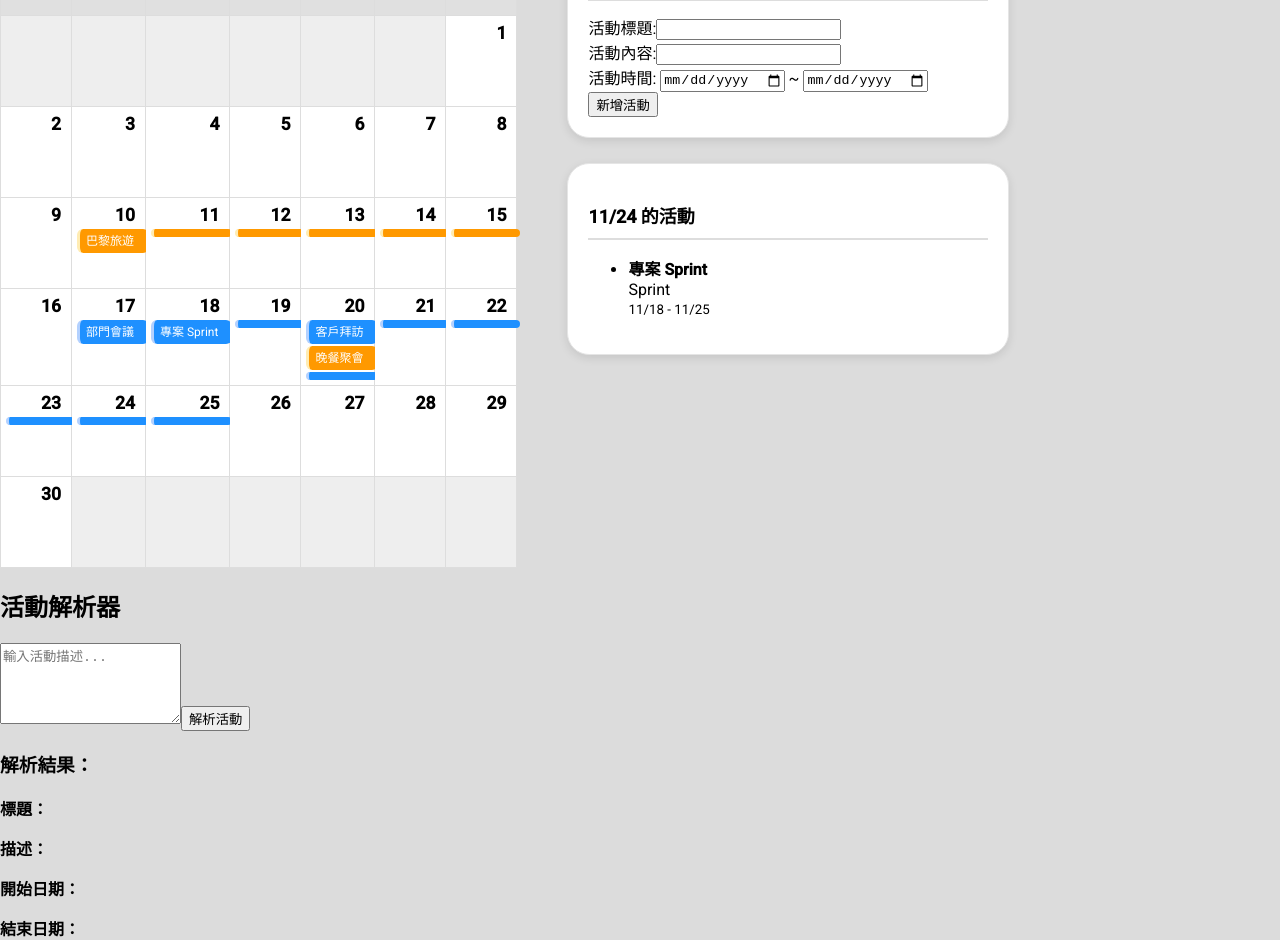
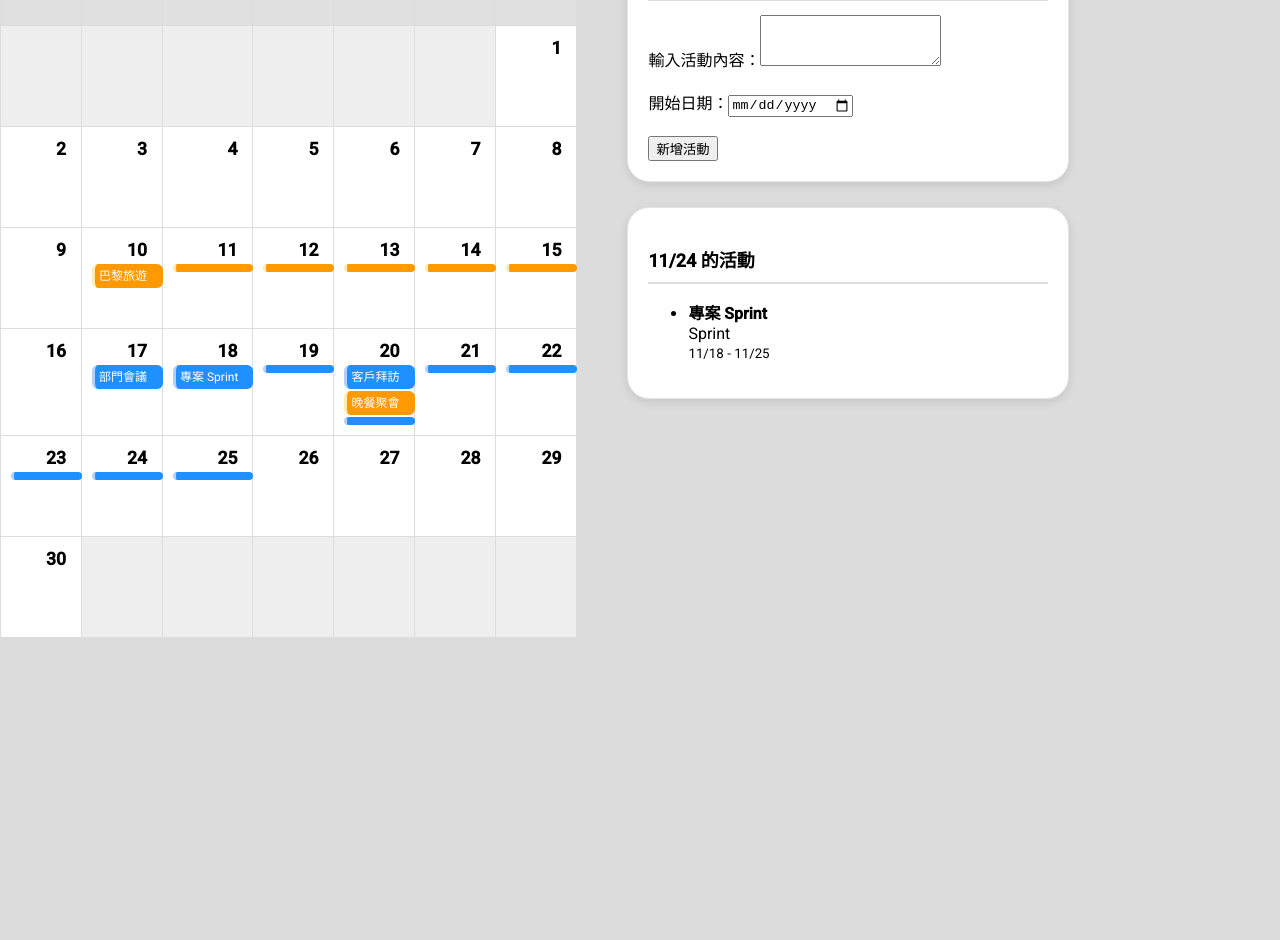
Before and after one commit to Jia-02/group_project_frontend, an Angular app: page /calendar in a window 1280 px wide. Shown: the part 140-1080 px from the top of the page. After the commit the page ends 800 px from the top, so only its background shows below. Built offline with nearby package versions, Linux system fonts and the light colour scheme.

Commit message:
新增活動使用ai失敗，但只需要輸入description,startDate就可以生成其他資料

```diff
--- a/src/app/activity-dialog/activity-dialog.component.html
+++ b/src/app/activity-dialog/activity-dialog.component.html
@@ -14,9 +14,9 @@
 </mat-dialog-actions> -->
 
 <mat-dialog-content>
-  <h2>活動標題:</h2> {{ data.title }} <br>
-  <h2>活動時間:</h2> {{ data.startDate }} ~ {{ data.endDate }} <br>
-  <h2>問卷說明:</h2> {{ data.description }}
+  <h4>活動標題:</h4> {{ data.title }} <br>
+  <h4>活動時間:</h4> {{ data.startDate | date:'yyyy/MM/dd'}} ~ {{ data.endDate | date:'yyyy/MM/dd'}} <br>
+  <h4>問卷說明:</h4> {{ data.description }}
 </mat-dialog-content>
 
 <mat-dialog-actions align="end">
--- a/src/app/activity-dialog/activity-dialog.component.ts
+++ b/src/app/activity-dialog/activity-dialog.component.ts
@@ -1,20 +1,23 @@
+import { DatePipe } from '@angular/common';
 import { Component, Inject } from '@angular/core';
 import { FormsModule } from '@angular/forms';
 import { MatButtonModule } from '@angular/material/button';
-import {MAT_DIALOG_DATA, MatDialogActions, MatDialogClose, MatDialogContent, MatDialogRef, MatDialogTitle} from '@angular/material/dialog';
-import {MatFormFieldModule} from '@angular/material/form-field';
-import {MatInputModule} from '@angular/material/input';
+import { MAT_DIALOG_DATA, MatDialogActions, MatDialogClose, MatDialogContent, MatDialogRef, MatDialogTitle } from '@angular/material/dialog';
+import { MatFormFieldModule } from '@angular/material/form-field';
+import { MatInputModule } from '@angular/material/input';
 
 @Component({
   selector: 'app-activity-dialog',
-  imports: [ MatFormFieldModule,
+  imports: [MatFormFieldModule,
     MatInputModule,
     FormsModule,
     MatButtonModule,
     MatDialogTitle,
     MatDialogContent,
     MatDialogActions,
-    MatDialogClose],
+    MatDialogClose,
+    DatePipe
+  ],
   templateUrl: './activity-dialog.component.html',
   styleUrl: './activity-dialog.component.scss'
 })
@@ -22,7 +25,7 @@ export class ActivityDialogComponent {
   constructor(
     public dialogRef: MatDialogRef<ActivityDialogComponent, DialogResult>,
     @Inject(MAT_DIALOG_DATA) public data: Activity
-  ) {}
+  ) { }
 
   onPublishClick(): void {
     this.dialogRef.close({ action: 'publish' });
@@ -38,7 +41,7 @@ export class ActivityDialogComponent {
 
 }
 
-export interface Activity{
+export interface Activity {
   title: string;
   startDate: Date;
   endDate: Date;
--- a/src/app/calendar/calendar.component.html
+++ b/src/app/calendar/calendar.component.html
@@ -24,30 +24,22 @@
           <tr class="calendar-week">
 
             @for (day of week; track $index) {
-            <td class="calendar-day"
-              [class.is-current-month]="day && (day | date:'MM') === (currentMonth | date:'MM')"
+            <td class="calendar-day" [class.is-current-month]="day && (day | date:'MM') === (currentMonth | date:'MM')"
               [class.selected-day]="selectedDay && day && (day | date:'yyyy-MM-dd') === (selectedDay | date:'yyyy-MM-dd')"
               (click)="selectDay(day)">
 
               @if (day) {
 
-              <!-- 日期數字 -->
               <span class="day-number">{{ day | date:'d' }}</span>
 
-              <!-- 活動條 -->
               <div class="activity-bar-container">
                 @for (act of getDayActivities(day); track act.id) {
 
-                <!-- 🚨 修正：重新加入 [ngClass] 狀態綁定以顯示顏色 -->
-                <div
-                  class="activity-bar"
-                  [class.multi-day]="isMultiDay(act)"
-                  [title]="act.title + ' (' + act.status + ')'"
-                  [ngClass]="{
+                <div class="activity-bar" [class.multi-day]="isMultiDay(act)"
+                  [title]="act.title + ' (' + act.status + ')'" [ngClass]="{
                     'activity-published': act.status === 'published',
                     'activity-draft': act.status === 'draft'
-                  }"
-                >
+                  }">
 
                   @if (isActivityStartDay(act, day) || !isMultiDay(act)) {
                   <span class="activity-title">{{ act.title }}</span>
@@ -74,12 +66,15 @@
       <div class="sidebar-card">
         <h3>新增活動</h3>
         <div class="sidebar-line"></div>
-        <label>活動標題:<input type="text" [(ngModel)]="title"></label><br>
-        <label>活動內容:<input type="text" [(ngModel)]="description"></label><br>
-        <label>活動時間:
-          <input type="date" [(ngModel)]="startDate" required /> ~
-          <input type="date" [(ngModel)]="endDate" required />
-        </label>
+        <label>輸入活動內容：</label>
+        <textarea [(ngModel)]="inputText" rows="3"></textarea>
+
+        <br><br>
+
+        <label>開始日期：</label>
+        <input type="date" [(ngModel)]="startDate">
+
+        <br><br>
         <button (click)="openDialog()">新增活動</button>
       </div>
 
@@ -96,7 +91,6 @@
           <ul>
             @for (activity of selectedDayActivities; track activity.id) {
 
-            <!-- 🚨 修正：將狀態樣式綁定到詳情列表項目上 -->
             <li [ngClass]="{
               'detail-published': activity.status === 'published',
               'detail-draft': activity.status === 'draft'
@@ -122,20 +116,3 @@
     </div>
   </div>
 </div>
-
-<div class="ai-box">
-  <h2>活動解析器</h2>
-
-  <textarea [(ngModel)]="inputText" rows="5" placeholder="輸入活動描述..."></textarea>
-
-  <button (click)="postAi()">解析活動</button>
-
-
-  <div class="result">
-    <h3>解析結果：</h3>
-    <p><strong>標題：</strong>{{ activityResult?.title }}</p>
-    <p><strong>描述：</strong>{{ activityResult?.description }}</p>
-    <p><strong>開始日期：</strong>{{ activityResult?.startDate }}</p>
-    <p><strong>結束日期：</strong>{{ activityResult?.endDate }}</p>
-  </div>
-</div>
--- a/src/app/calendar/calendar.component.scss
+++ b/src/app/calendar/calendar.component.scss
@@ -61,7 +61,7 @@
 .calendar-table th,
 .calendar-table td {
   border: 1px solid #ddd;
-  padding: 5px;
+  padding: 10px;
   height: 80px;
   width: 60px;
   vertical-align: top;
@@ -106,7 +106,7 @@
 ======================= */
 .activity-bar {
   margin-top: 2px;
-  padding: 4px 6px;
+  padding: 4px 4px 4px;
   font-size: 12px;
   line-height: 16px;
   color: white;
@@ -114,7 +114,7 @@
   white-space: nowrap;
   overflow: hidden;
   text-overflow: ellipsis;
-  width: 90%;
+  width: 100%;
 
   border-left-width: 3px;
   border-left-style: solid;
--- a/src/app/calendar/calendar.component.ts
+++ b/src/app/calendar/calendar.component.ts
@@ -1,4 +1,3 @@
-import { CalendarService } from './../@service/calendar.service';
 import { DatePipe } from '@angular/common';
 import { Component, OnInit } from '@angular/core'; // 導入 OnInit
 import { FormsModule } from '@angular/forms';
@@ -139,57 +138,59 @@ export class CalendarComponent implements OnInit { // 實現 OnInit 介面
 
   inputText = '';
   activityResult: CreateActivity | null = null;
-  errorMsg = '';
 
-  postAi() {
-    this.activityResult = null;
-    this.errorMsg = '';
+  description!: string;
+  startDate!: Date;
 
-    if (!this.inputText.trim()) {
-      this.errorMsg = '請輸入活動描述';
+  extractTitle(text: string): string {
+    const separators = ['，', ',', '。'];
+    const firstPart = text.split(new RegExp(separators.join('|')))[0];
+    return firstPart.replace(/優惠|活動|促銷/g, '').trim();
+  }
+
+  detectDuration(text: string): number {
+    const t = text.replace(/\s+/g, '').toLowerCase();
+
+    if (t.includes('一周') || t.includes('一週') || t.includes('7天') || t.includes('7日')) return 7;
+    if (t.includes('三天') || t.includes('3天')) return 3;
+    if (t.includes('兩週') || t.includes('兩周') || t.includes('2週') || t.includes('14天')) return 14;
+    if (t.includes('一天') || t.includes('1天') || t.includes('當日')) return 1;
+    if (t.includes('兩天') || t.includes('2天')) return 2;
+    if (t.includes('一個月') || t.includes('1個月') || t.includes('30天')) return 30;
+
+    // 若句中有 "持續X天" 類型，自行擷取數字
+    const m = text.match(/持續(\d+)[天日週週天]/);
+    if (m && m[1]) return parseInt(m[1], 10);
+
+    // default fallback: 7 天
+    return 7;
+  }
+
+  openDialog(): void {
+    if (!this.startDate || !this.inputText) {
+      alert('請填寫所有活動資訊');
       return;
     }
+    const title = this.extractTitle(this.inputText);
+    const durationDays = this.detectDuration(this.inputText);
+    const start = new Date(this.startDate);
+    const end = new Date(start);
+    end.setDate(start.getDate() + durationDays - 1);
 
-    this.aiService.postAi(this.inputText).subscribe({
-      next: (res: any) => {
-        try {
-          const jsonStr = res.choices[0].message.content;
-          this.activityResult = JSON.parse(jsonStr);
-        } catch (res) {
-          this.errorMsg = '解析 AI 回傳內容失敗，使用假資料 fallback';
-          console.error(res);
-        }
-      },
-      error: (res: any) => {
-        console.error(res);
-        this.errorMsg = 'AI API 請求失敗或過多 (429)，使用假資料 fallback';
-      }
-    });
-  }
 
-  title!: string;
-  description!: string;
-  startDate!: Date;
-  endDate!: Date;
-
-  openDialog(): void {
-    // 檢查屬性 (使用 this.title 等)
-    if (!this.title || !this.startDate || !this.endDate || !this.description) {
-      alert('請填寫所有活動資訊 (標題、開始日、結束日)');
-      return;
-    }
 
     // 1. 建立 CreateActivity 物件
     const activityData: CreateActivity = {
-      title: this.title,
+      title: title,
       startDate: new Date(this.startDate),
-      endDate: new Date(this.endDate),
-      description: this.description
+      endDate: new Date(end),
+      description: this.inputText
     };
     console.log('準備新增的活動資料:', activityData);
 
     const dialogRef = this.dialog.open(ActivityDialogComponent, {
-      width: '500px',
+      width: '400px',
+      height: '400px',
       data: activityData
     })
 
```
